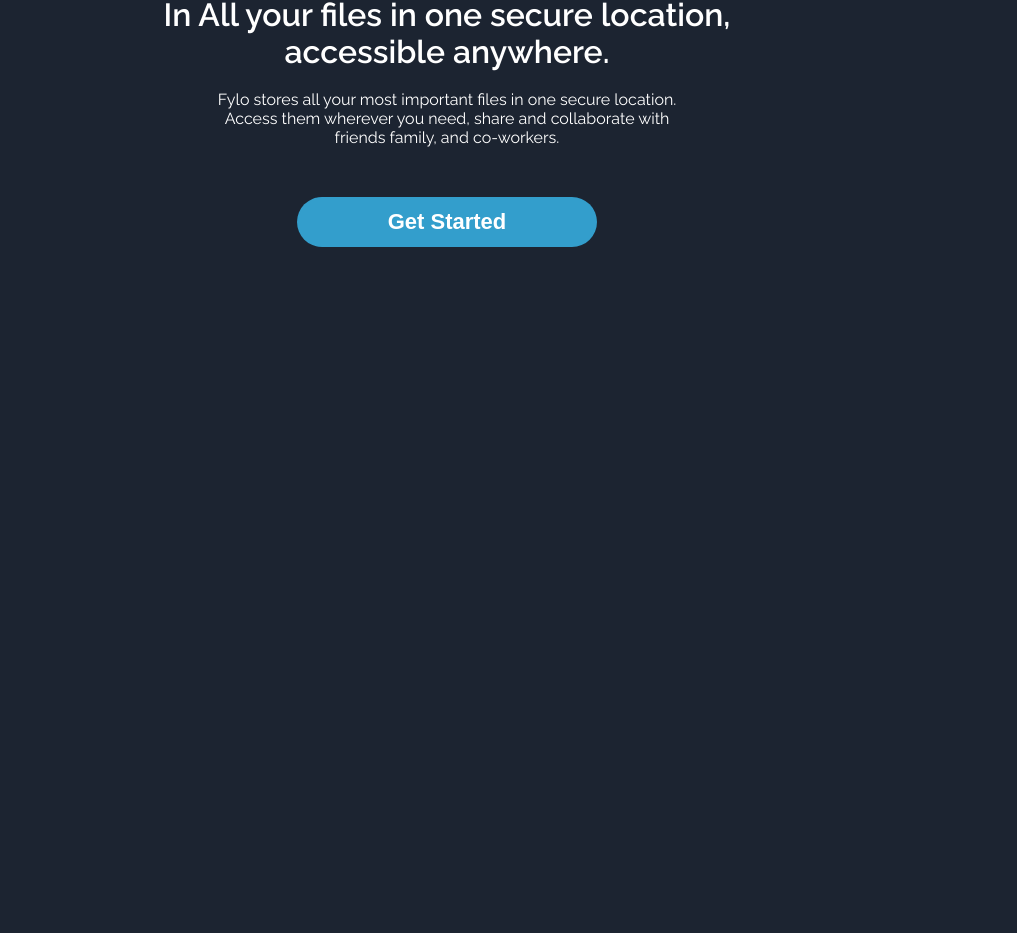
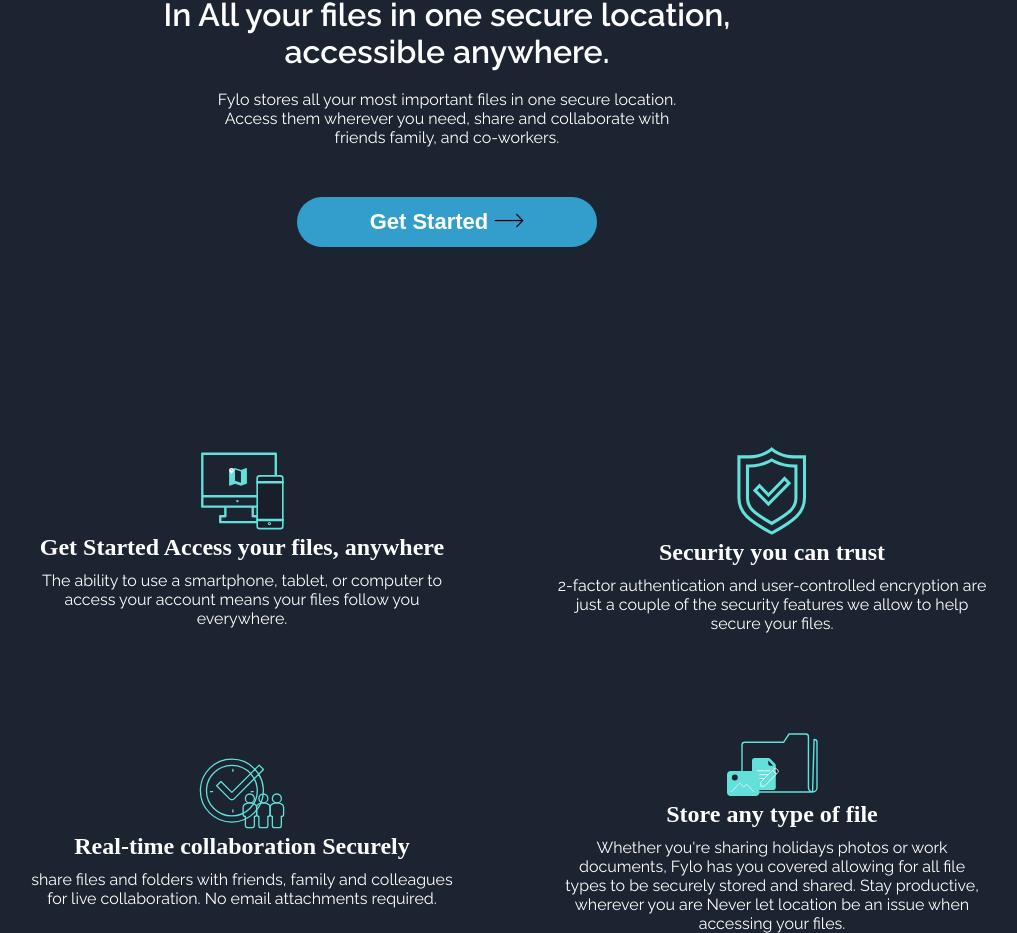
Before and after one commit to 011Jorge/fylo-safety, a plain HTML site: page index.html in a window 1280 px wide. Shown: the part 484-1417 px from the top of the page, without its empty margins (193-1210 px from the left). Before the commit the page ends 800 px from the top, so only its background shows below. Drawn offline with Linux system fonts and the light colour scheme.

Commit message:
add benefits

```diff
--- a/index.html
+++ b/index.html
@@ -9,6 +9,14 @@
     <link rel="preconnect" href="https://fonts.gstatic.com" crossorigin />
     <link
       href="https://fonts.googleapis.com/css2?family=Raleway:wght@300;400;600&display=swap"
+      rel="stylesheet"
+    />
+    <!--Link da Fonte-->
+    <!--Link da Fonte-->
+    <link rel="preconnect" href="https://fonts.googleapis.com" />
+    <link rel="preconnect" href="https://fonts.gstatic.com" crossorigin />
+    <link
+      href="https://fonts.googleapis.com/css2?family=Open+Sans:wght@300;400;500&display=swap"
       rel="stylesheet"
     />
     <!--Link da Fonte-->
@@ -41,12 +49,68 @@
           Access them wherever you need, share and collaborate with <br />
           friends family, and co-workers.
         </p>
-        <button class="button-started">Get Started <img class="img-arrow" src="./img/arrow-img.png" alt="img-arrow"></button>
+        <button class="button-started">
+          Get Started
+          <img class="img-arrow" src="./img/arrow-img.png" alt="img-arrow" />
+        </button>
       </div>
     </header>
     <main>
-      <div class="containerAdvantages">
-        <div class=""></div>
+      <div class="container-main-benefits">
+        <div class="container-benefits-file">
+          <img
+            class="icon-acess-anywhere"
+            src="./img/icon-access-anywhere.svg"
+            alt="icon-access-anywhere"
+          />
+          <h2>Get Started Access your files, anywhere</h2>
+          <p>
+            The ability to use a smartphone, tablet, or computer to access your
+            account means your files follow you everywhere.
+          </p>
+        </div>
+        <div class="container-benefits-security">
+          <img
+            class="icon-security"
+            src="./img/icon-security.svg"
+            alt="icon-security"
+          />
+          <h2>Security you can trust</h2>
+          <p>
+            2-factor authentication and user-controlled encryption are just a
+            couple of the security features we allow to help secure your files.
+          </p>
+        </div>
+      </div>
+      <div class="container-main-benefits">
+        <div class="container-benefits-collaboration">
+          <img
+            class="icon-collaboration"
+            src="./img/icon-collaboration.svg"
+            alt="icon-collaboration"
+          />
+          <h2>Real-time collaboration Securely</h2>
+          <p>
+            share files and folders with friends, family and colleagues for live
+            collaboration. No email attachments required.
+          </p>
+        </div>
+        <div class="container-benefits-store">
+          <img
+            class="icon-any-file"
+            src="./img/icon-any-file.svg"
+            alt="icon-any-file"
+          />
+          <h2>Store any type of file</h2>
+          <p>
+            Whether you're sharing holidays photos or work documents, Fylo has
+            you covered allowing for all file types to be securely stored and
+            shared. Stay productive, wherever you are Never let location be an
+            issue when accessing your files.
+          </p>
+        </div>
+      </div>
+      <div class="">
 
       </div>
     </main>
--- a/style.css
+++ b/style.css
@@ -10,7 +10,7 @@ body {
 
 header {
   font-family: "Raleway", sans-serif;
-  animation: headerAnimation 3s ease-in-out;
+  animation: headerAnimation 1s ease-in-out;
 }
 
 .img-logo {
@@ -67,11 +67,19 @@ a:hover:before {
 
 h1 {
   color: #fff;
+  animation: buttonAnimation 1s ease-in-out;
+}
+
+.container-description > p {
+  color: #fff;
+  padding-top: 20px;
+  animation: buttonAnimation 1.5s ease-in-out;
 }
 
 p {
   color: #fff;
-  padding-top: 20px;
+  padding-top: 10px;
+  font-family: "Raleway", sans-serif;
 }
 
 .button-started {
@@ -85,7 +93,7 @@ p {
   background-color: hsl(198, 60%, 50%);
   font-weight: 600;
   align-items: center;
-  animation: buttonAnimation 1s ease-in-out;
+  animation: buttonAnimation 2s ease-in-out;
 }
 
 .button-started:hover {
@@ -96,22 +104,38 @@ p {
 }
 
 .button-started:active {
-    opacity: 0.2;
+  opacity: 0.2;
 }
 
 .img-arrow {
   width: 30px;
-  display: none;
 }
 
 main {
-  background-image: url(./img/bg-curvy-desktop.svg);
+  margin-top: 200px;
+  align-items: center;
 }
 
-@keyframes buttonAnimation {
-  from {
-    background-color: hsla(212, 96%, 41%, 0.479);
-  }
+h2 {
+  color: #fff;
+}
+
+.container-main-benefits {
+  display: flex;
+  margin-left: 220px;
+  align-items: center;
+  margin-top: 100px;
+}
+
+.container-benefits-file,
+.container-benefits-security,
+.container-benefits-collaboration,
+.container-benefits-store {
+  width: 580px;
+  text-align: center;
+  align-items: center;
+  margin-right: 100px;
+  scroll-behavior: smooth;
 }
 
 @keyframes headerAnimation {
@@ -119,3 +143,9 @@ main {
     transform: translateY(-110%);
   }
 }
+
+@keyframes buttonAnimation {
+  from {
+    transform: translateY(-1000%);
+  }
+}
```
Also changed, not shown: img/icon-any-file.svg (added), img/icon-collaboration.svg (added), img/icon-security.svg (added), img/illustration-stay-productive.png (added).
